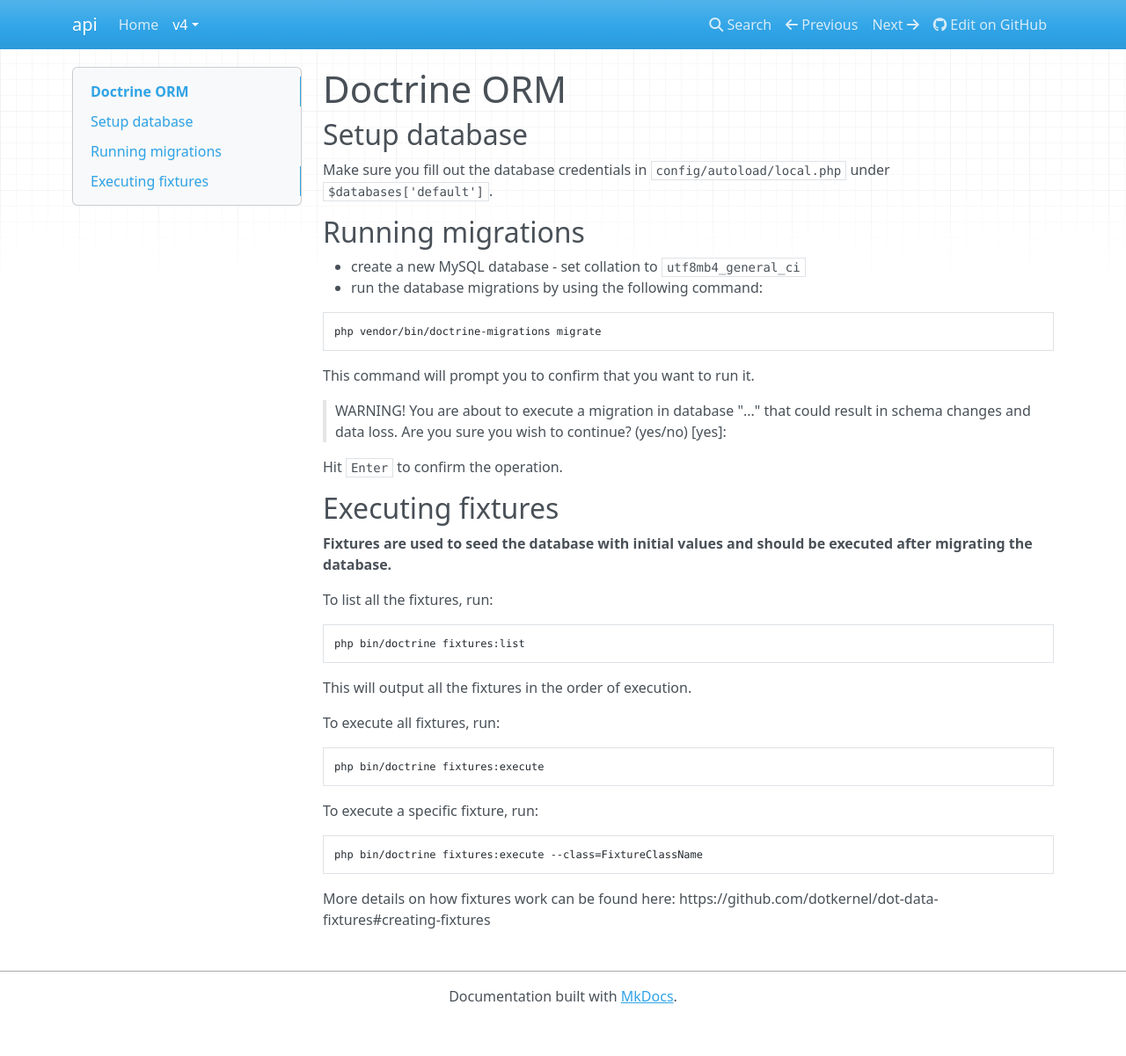
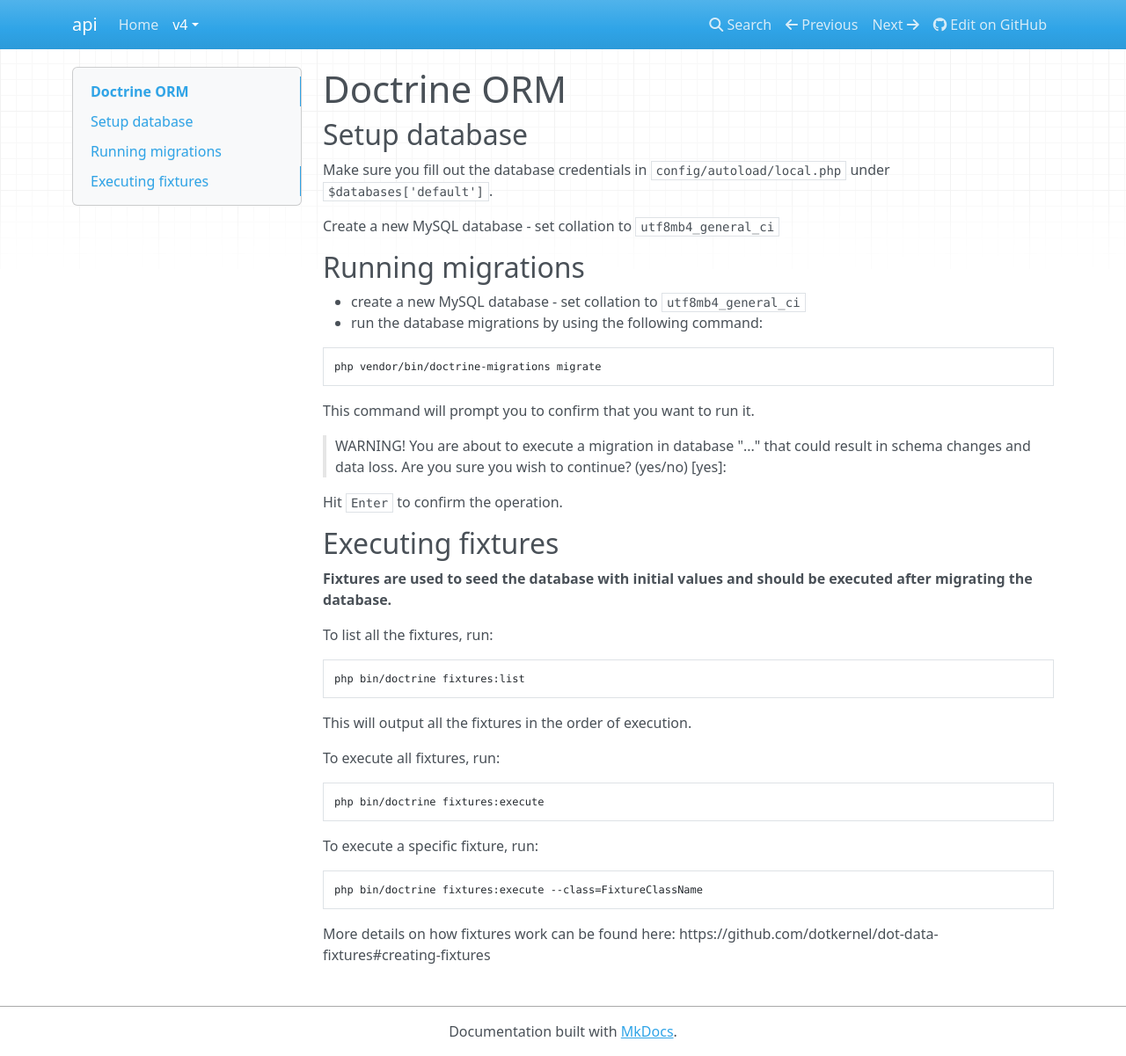
Before and after one commit to dotkernel/api-documentation, an MkDocs documentation site: the page built from docs/book/v4/installation/doctrine-orm.md, in a window 1280 px wide and 1201 px high. Shown: the whole window at 88% size. Built offline with MkDocs 1.6.1, drawn with Linux system fonts in a browser that asks for light colours; nearby versions of some CDN libraries.

Commit message:
Update docs/book/v4/installation/doctrine-orm.md
Co-authored-by: Alex Karajos <alex.merlin.1985@gmail.com>

```diff
--- a/docs/book/v4/installation/doctrine-orm.md
+++ b/docs/book/v4/installation/doctrine-orm.md
@@ -3,6 +3,8 @@
 ## Setup database
 
 Make sure you fill out the database credentials in `config/autoload/local.php` under `$databases['default']`.
+
+Create a new MySQL database - set collation to `utf8mb4_general_ci`
 
 ## Running migrations
 
```
